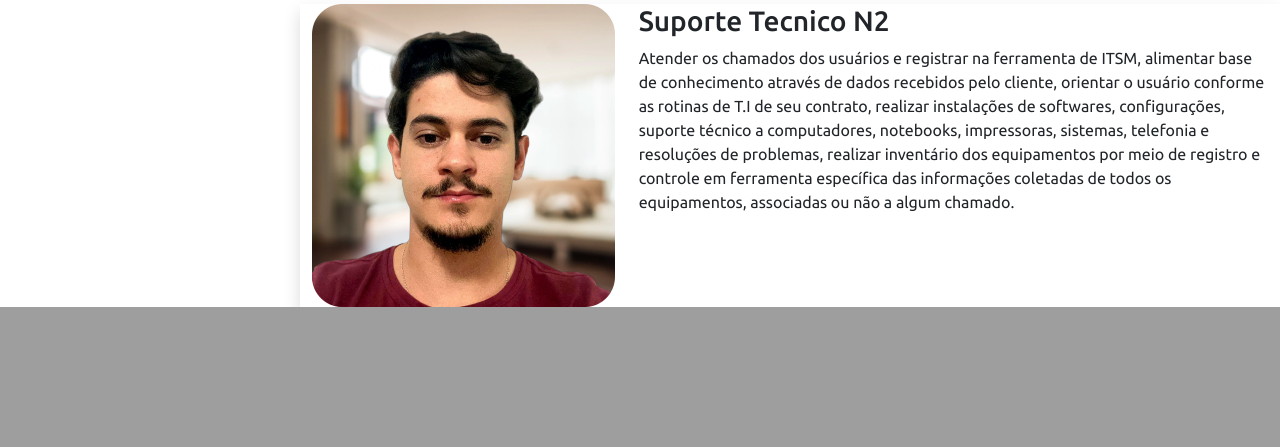
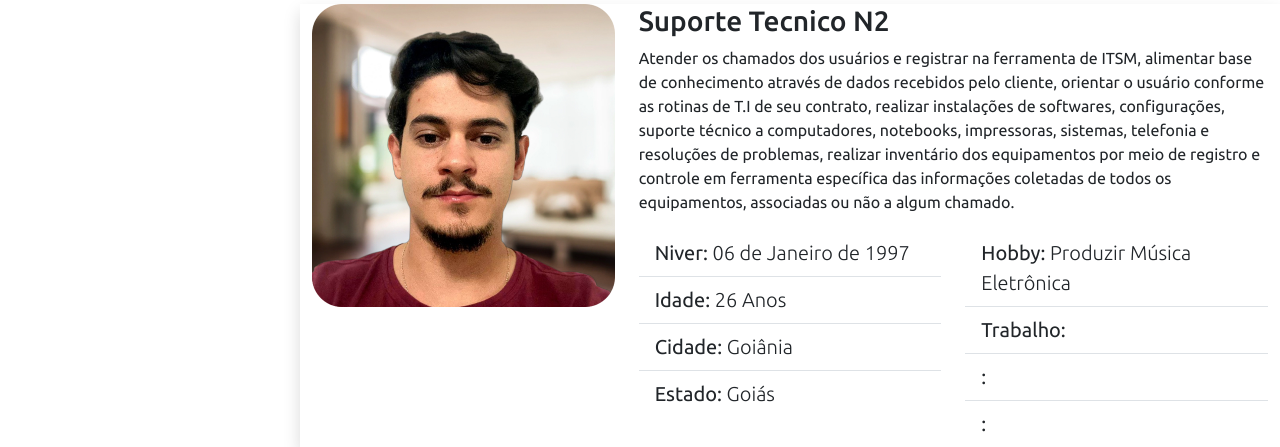
Before and after one commit to arthurpradoo/portfolio-python, a Python web app: template templates/index.html in a window 1280 px wide. Shown: the part 1114-1561 px from the top of the page. Before the commit the page ends 1421 px from the top, so only its background shows below. Run offline with Jinja, Linux system fonts and the light colour scheme; the template is opened without the code that fills it, so the values that code supplies are empty.

Commit message:
SOBRE e Colunas

```diff
--- a/templates/index.html
+++ b/templates/index.html
@@ -81,14 +81,20 @@
             <div class="row w-100">
                 <div class="col-md-12">
                     <h2 class='pt-3'>sobre</h2>
-                    <p>Olá, meu nome é Arthur, e sou um entusiasta e amante de tecnologia. Minha jornada como programador FullStack é uma busca
-                    constante por novos conhecimentos e a descoberta de maneiras inovadoras de aplicá-los para melhorar a sociedade.
-                    Possuo experiência sólida em diversas linguagens e ferramentas, incluindo JavaScript, HTML, CSS, Java, Angular, React e
-                    MySQL. Isso me permite abordar desafios de desenvolvimento de forma abrangente e versátil. Sou um profissional
-                    comprometido que se destaca pela criatividade e colaboração. Tenho uma sede insaciável de aprendizado e estou sempre
-                    disposto a compartilhar conhecimento com os outros.
-                    Estou ansioso com a oportunidade de contribuir com meu entusiasmo e expertise para impulsionar projetos inovadores e
-                    promover o progresso da tecnologia em benefício de todos.</p>
+                    <p>Olá, meu nome é Arthur, e sou um entusiasta e amante de tecnologia. Minha jornada como
+                        programador FullStack é uma busca
+                        constante por novos conhecimentos e a descoberta de maneiras inovadoras de aplicá-los para
+                        melhorar a sociedade.
+                        Possuo experiência sólida em diversas linguagens e ferramentas, incluindo JavaScript, HTML, CSS,
+                        Java, Angular, React e
+                        MySQL. Isso me permite abordar desafios de desenvolvimento de forma abrangente e versátil. Sou
+                        um profissional
+                        comprometido que se destaca pela criatividade e colaboração. Tenho uma sede insaciável de
+                        aprendizado e estou sempre
+                        disposto a compartilhar conhecimento com os outros.
+                        Estou ansioso com a oportunidade de contribuir com meu entusiasmo e expertise para impulsionar
+                        projetos inovadores e
+                        promover o progresso da tecnologia em benefício de todos.</p>
                 </div>
             </div>
 
@@ -99,7 +105,56 @@
 
                 <div class="col-md-8">
                     <h3>Suporte Tecnico N2</h3>
-                    <p>Atender os chamados dos usuários e registrar na ferramenta de ITSM, alimentar base de conhecimento através de dados recebidos pelo cliente, orientar o usuário conforme as rotinas de T.I de seu contrato, realizar instalações de softwares, configurações, suporte técnico a computadores, notebooks, impressoras, sistemas, telefonia e resoluções de problemas, realizar inventário dos equipamentos por meio de registro e controle em ferramenta específica das informações coletadas de todos os equipamentos, associadas ou não a algum chamado.</p>
+                    <p>Atender os chamados dos usuários e registrar na ferramenta de ITSM, alimentar base de
+                        conhecimento através de dados recebidos pelo cliente, orientar o usuário conforme as rotinas de
+                        T.I de seu contrato, realizar instalações de softwares, configurações, suporte técnico a
+                        computadores, notebooks, impressoras, sistemas, telefonia e resoluções de problemas, realizar
+                        inventário dos equipamentos por meio de registro e controle em ferramenta específica das
+                        informações coletadas de todos os equipamentos, associadas ou não a algum chamado.</p>
+
+                    <div class="row">
+                        <div class="col-md-6">
+                            <ul class="list-group list-group-flush fs-5">
+                                <li class="list-group-item">
+                                    Niver: <span class="fw-lighter">
+                                        06 de Janeiro de 1997
+                                    </span></li>
+                                <li class="list-group-item">
+                                    Idade: <span class="fw-lighter">
+                                        26 Anos
+                                    </span></li>
+                                <li class="list-group-item">
+                                    Cidade: <span class="fw-lighter">
+                                        Goiânia
+                                    </span></li>
+                                <li class="list-group-item">
+                                    Estado: <span class="fw-lighter">
+                                        Goiás
+                                    </span></li>
+                            </ul>
+                        </div>
+
+                        <div class="col-md-6">
+                            <ul class="list-group list-group-flush fs-5">
+                                <li class="list-group-item">
+                                    Hobby: <span class="fw-lighter">
+                                        Produzir Música Eletrônica
+                                    </span></li>
+                                <li class="list-group-item">
+                                    Trabalho: <a href="https://www.hepta.com.br/" target="_blank" class="fw-lighter text-decoration-none link-dark"></a>
+                                </li>
+                                <li class="list-group-item">
+                                    : <span class="fw-lighter">
+
+                                    </span></li>
+                                <li class="list-group-item">
+                                    : <span class="fw-lighter">
+
+                                    </span></li>
+                            </ul>
+                        </div>
+
+                    </div>
                 </div>
             </div>
         </section>
```
